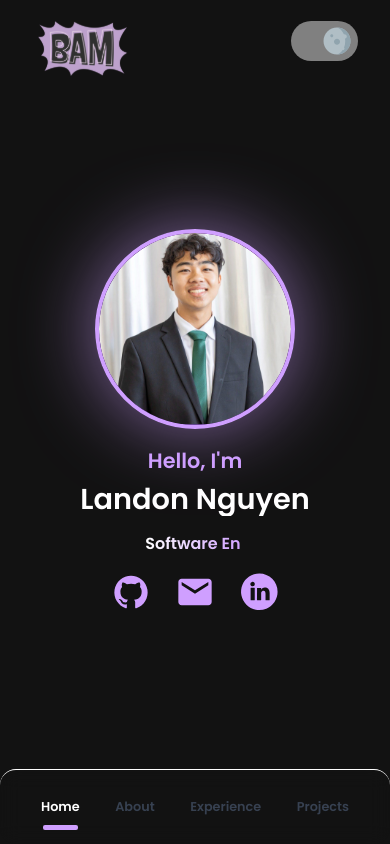
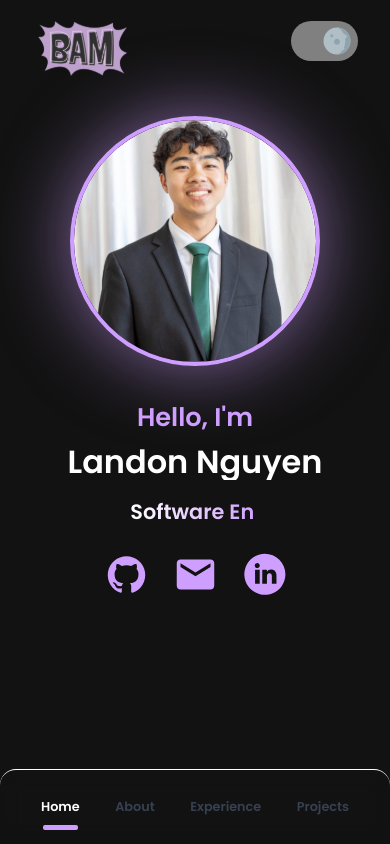
Before and after one commit to bamxo/portfolio, a React (Vite) app: page / in a window 390 px wide. Built offline with nearby package versions, Linux system fonts and the light colour scheme.

Commit message:
Home Component Responsive Styling Fix
removed min-height: 100vh; occurences which was causing the view to be scrollable without overflowing content

```diff
--- a/src/App.jsx
+++ b/src/App.jsx
@@ -22,4 +22,4 @@ function App() {
   )
 }
 
-export default App
+export default App;
--- a/src/App.module.css
+++ b/src/App.module.css
@@ -1,7 +1,8 @@
 .appContainer {
   background-color: #121212; /* Dark mode background */
-  min-height: 100vh;
+  /* min-height: 100vh; */
   padding-top: 80px; /* Offset for fixed navbar */
+  overflow-y: auto;
 }
 
 * {
--- a/src/components/Experience.jsx
+++ b/src/components/Experience.jsx
@@ -1,6 +1,14 @@
+import styles from './Experience.module.css';
+
 const Experience = () => {
   return (
-    <></>
+    <div className={styles.container}>
+      <div className={styles.content}>
+        <div className={styles.icon}>🚧</div>
+        <h2 className={styles.title}>Under Construction</h2>
+        <p className={styles.description}>This section is currently being built. Check back soon!</p>
+      </div>
+    </div>
   );
 };
 
--- /dev/null
+++ b/src/components/Experience.module.css
@@ -0,0 +1,43 @@
+@import url('https://fonts.googleapis.com/css2?family=Poppins:wght@300;400;600&display=swap');
+
+.container {
+  display: flex;
+  align-items: center;
+  justify-content: center;
+  padding: 80px 20px;
+  position: absolute;
+  left: 50%;
+  transform: translateX(-50%);
+  font-family: 'Poppins', sans-serif;
+}
+
+.content {
+  text-align: center;
+  max-width: 600px;
+  margin: 0 auto;
+}
+
+.icon {
+  font-size: 2.5rem;
+  margin-bottom: 1rem;
+  animation: bounce 1s infinite;
+}
+
+.title {
+  font-size: 1.5rem;
+  font-weight: bold;
+  margin-bottom: 0.5rem;
+}
+
+.description {
+  color: #666;
+}
+
+@keyframes bounce {
+  0%, 100% {
+    transform: translateY(0);
+  }
+  50% {
+    transform: translateY(-20px);
+  }
+}
--- a/src/components/Foundation.module.css
+++ b/src/components/Foundation.module.css
@@ -1,4 +1,15 @@
 @import url('https://fonts.googleapis.com/css2?family=Poppins:wght@300;400;600&display=swap');
+
+@keyframes fadeInDown {
+    from {
+        opacity: 0;
+        transform: translateY(-40px);
+    }
+    to {
+        opacity: 1;
+        transform: translateY(0);
+    }
+}
 
 .container {
     width: 90%;
@@ -22,6 +33,8 @@
     white-space: nowrap;
     margin: 0;
     transition: color 0.3s ease;
+    opacity: 0;
+    animation: fadeInDown 1s cubic-bezier(0.22, 1, 0.36, 1) forwards;
 }
 
 .headerText.light {
@@ -34,6 +47,8 @@
     background-color: #CF9FFF;
     border: none;
     margin: 0;
+    opacity: 0;
+    animation: fadeInDown 1s cubic-bezier(0.22, 1, 0.36, 1) forwards;
 }
 
 .buttonContainer {
--- a/src/components/Home.module.css
+++ b/src/components/Home.module.css
@@ -172,11 +172,15 @@
 /* Responsive design */
 @media (max-width: 768px) {
   .heroSection {
+    justify-content: flex-end;
     flex-direction: column-reverse;
     text-align: center;
     padding: 1rem 5% 2rem 5%;
     gap: 0;
-    top: 50px;
+    top: 100px;
+    transform: translateX(-50%);
+    /* margin-bottom: 80px; */
+    min-height: calc(100vh - 300px);
   }
 
   .profileImageContainer {
@@ -184,22 +188,68 @@
   }
 
   .titleWrapper {
-    margin-bottom: 1rem;
+    margin-bottom: 1.5rem;
   }
 
   .socialLinks {
     justify-content: center;
-    margin-top: 1rem;
+    margin-top: 1.5rem;
   }
 
   .profileImage {
-    width: 225px;
-    height: 225px;
-    margin-bottom: 1rem;
+    width: 300px;
+    height: 300px;
+    margin-bottom: 2rem;
   }
 
   .greeting {
+    font-size: 2rem;
+  }
+
+  .name {
+    font-size: 2.5rem;
+  }
+
+  .typingText {
+    font-size: 1.7rem;
+  }
+
+  .socialLinks img {
+    width: 54px;
+  }
+}
+
+@media (max-width: 480px) {
+  .greeting {
+    font-size: 1.8rem;
+  }
+
+  .name {
+    font-size: 2.2rem;
+  }
+
+  .typingText {
     font-size: 1.5rem;
+  }
+
+  .socialLinks img {
+    width: 50px;
+  }
+
+  .profileImage {
+    width: 280px;
+    height: 280px;
+  }
+}
+
+@media (max-width: 400px) {
+  .heroSection {
+    top: 100px;
+    transform: translateX(-50%);
+  }
+
+  .greeting {
+    font-size: 1.6rem;
   }
 
   .name {
@@ -207,57 +257,16 @@
   }
 
   .typingText {
-    font-size: 1.2rem;
+    font-size: 1.3rem;
   }
 
   .socialLinks img {
     width: 45px;
   }
-}
-
-@media (max-width: 480px) {
-  .greeting {
-    font-size: 1.3rem;
-  }
-
-  .name {
-    font-size: 1.8rem;
-  }
-
-  .typingText {
-    font-size: 1rem;
-  }
-
-  .socialLinks img {
-    width: 40px;
-  }
 
   .profileImage {
-    width: 200px;
-    height: 200px;
-  }
-}
-
-@media (max-width: 360px) {
-  .greeting {
-    font-size: 1.1rem;
-  }
-
-  .name {
-    font-size: 1.5rem;
-  }
-
-  .typingText {
-    font-size: 0.9rem;
-  }
-
-  .socialLinks img {
-    width: 35px;
-  }
-
-  .profileImage {
-    width: 180px;
-    height: 180px;
+    width: 250px;
+    height: 250px;
   }
 }
 
--- a/src/components/Projects.jsx
+++ b/src/components/Projects.jsx
@@ -1,6 +1,14 @@
+import styles from './Projects.module.css';
+
 const Projects = () => {
   return (
-    <></>
+    <div className={styles.container}>
+      <div className={styles.content}>
+        <div className={styles.icon}>🚧</div>
+        <h2 className={styles.title}>Under Construction</h2>
+        <p className={styles.description}>This section is currently being built. Check back soon!</p>
+      </div>
+    </div>
   );
 };
 
--- /dev/null
+++ b/src/components/Projects.module.css
@@ -0,0 +1,43 @@
+@import url('https://fonts.googleapis.com/css2?family=Poppins:wght@300;400;600&display=swap');
+
+.container {
+  display: flex;
+  align-items: center;
+  justify-content: center;
+  padding: 80px 20px;
+  position: absolute;
+  left: 50%;
+  transform: translateX(-50%);
+  font-family: 'Poppins', sans-serif;
+}
+
+.content {
+  text-align: center;
+  max-width: 600px;
+  margin: 0 auto;
+}
+
+.icon {
+  font-size: 2.5rem;
+  margin-bottom: 1rem;
+  animation: bounce 1s infinite;
+}
+
+.title {
+  font-size: 1.5rem;
+  font-weight: bold;
+  margin-bottom: 0.5rem;
+}
+
+.description {
+  color: #666;
+}
+
+@keyframes bounce {
+  0%, 100% {
+    transform: translateY(0);
+  }
+  50% {
+    transform: translateY(-20px);
+  }
+}
--- a/src/index.css
+++ b/src/index.css
@@ -32,7 +32,6 @@ body {
   display: flex;
   place-items: center;
   min-width: 320px;
-  min-height: 100vh;
 }
 
 h1 {
--- a/vite.config.js
+++ b/vite.config.js
@@ -6,6 +6,10 @@ export default defineConfig(({ command }) => ({
   base: command === 'serve' ? '/' : '/portfolio/',
   plugins: [react()],
   publicDir: 'public',
+  server: {
+    host: '0.0.0.0',
+    port: 5173,
+  },
   build: {
     outDir: 'dist',
     assetsDir: 'assets',
```
